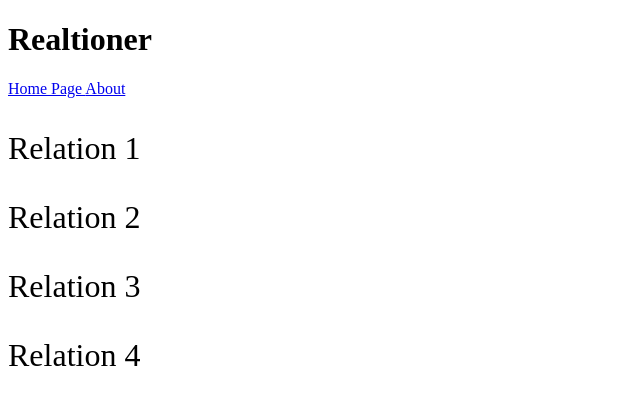
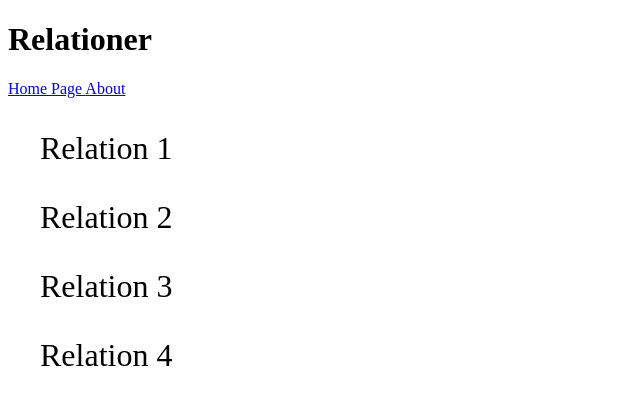
Before and after one commit to hampus-code/HTML-CSS-Lektion-4-uppgifter, a plain HTML site: page relation.html in a window 1280 px wide. Shown: the whole page, without its empty margins (0-640 px from the left). Drawn offline with Linux system fonts and the light colour scheme.

Commit message:
Moved <p> to the right

```diff
--- a/lektion4.css
+++ b/lektion4.css
@@ -1 +1,3 @@
 .bigText { font-size: 2em;}
+
+p { margin-left: 2rem; }
--- a/relation.html
+++ b/relation.html
@@ -9,16 +9,16 @@
 </head>
 <body>
 
-    <h1> Realtioner </h1>
+    <h1> Relationer </h1>
     <a href="index.html"> Home Page </a>
     <a href="about.html"> About </a>
 
     <div class="bigText">
 
-    <p> Relation 1</p>
-    <p> Relation 2</p>
-    <p> Relation 3</p>
-    <p> Relation 4</p>
+        <p> Relation 1</p>
+        <p> Relation 2</p>
+        <p> Relation 3</p>
+        <p> Relation 4</p>
 
     </div>
 
```
